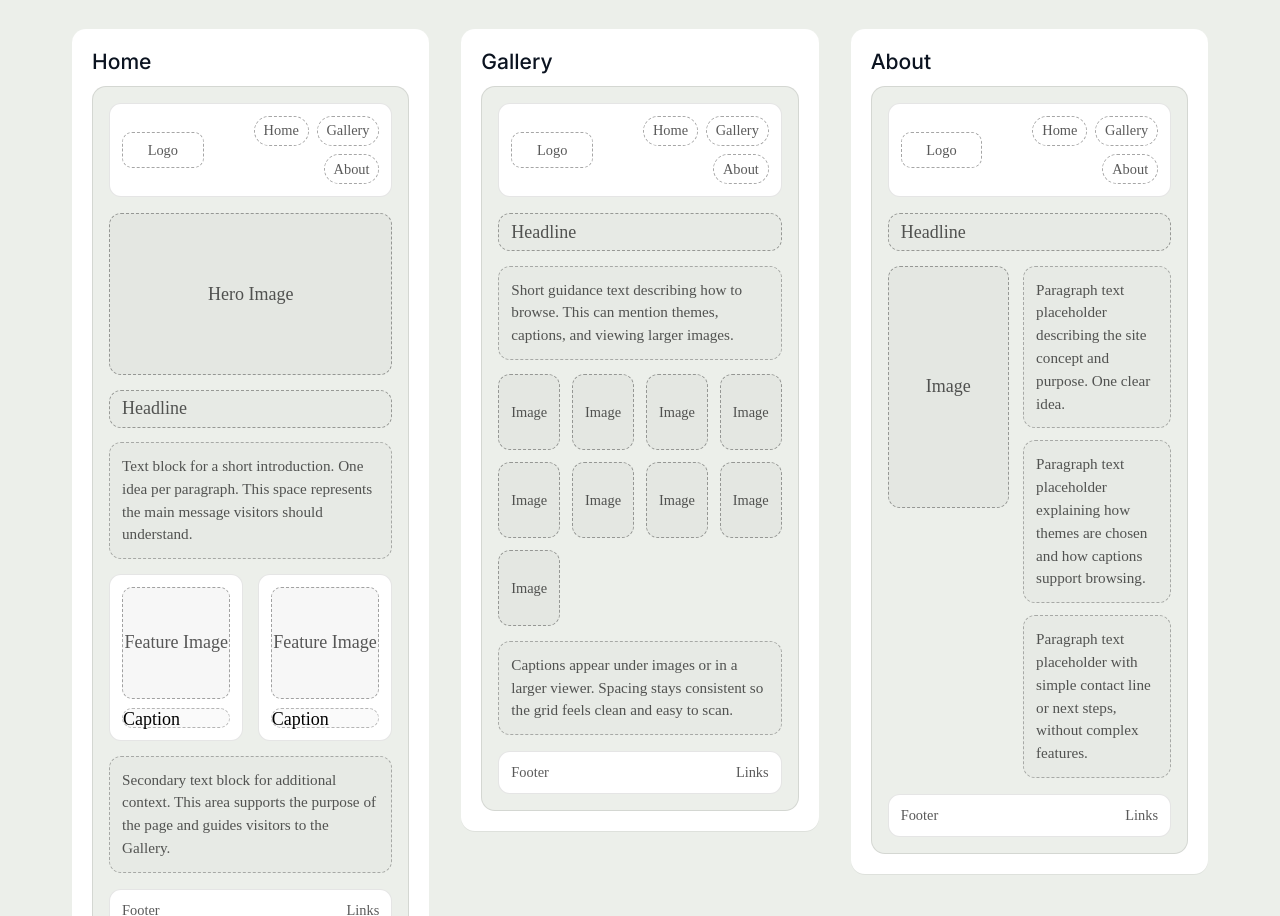
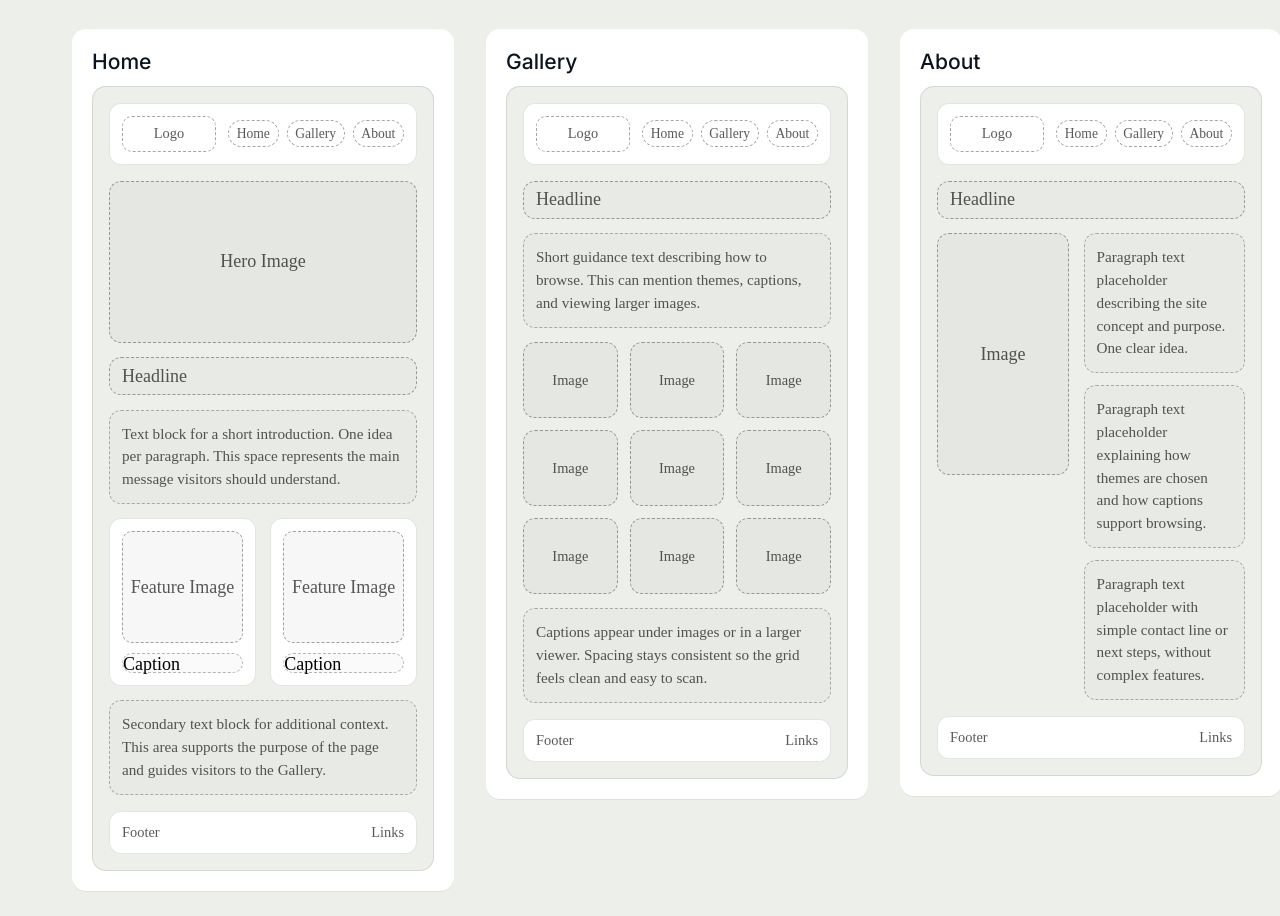
Before and after one commit to gil24009-rgb/wdd130, a plain HTML site: page photo_gallery/site-plan.html in a window 1280 px wide. Shown: the part 6471-7387 px from the top of the page. Drawn offline with Linux system fonts and the light colour scheme.

Commit message:
wireframe

```diff
--- a/photo_gallery/styles/site-plan.css
+++ b/photo_gallery/styles/site-plan.css
@@ -280,18 +280,20 @@ nav a:hover {
 .wf-nav {
   display: flex;
   gap: 0.5rem;
-  flex-wrap: wrap;
+  flex-wrap: nowrap;
   justify-content: flex-end;
+  align-items: center;
 }
 
 .wf-chip {
   display: inline-block;
-  padding: 0.35rem 0.55rem;
+  padding: 0.28rem 0.48rem;
   border-radius: 999px;
   border: 1px dashed rgba(0, 0, 0, 0.35);
   color: rgba(0, 0, 0, 0.65);
-  font-size: 0.9rem;
+  font-size: 0.85rem;
   font-weight: 400;
+  white-space: nowrap;
 }
 
 .wf-body {
@@ -424,6 +426,6 @@ nav a:hover {
   }
 
   .wf-gallery-grid {
-    grid-template-columns: repeat(4, 1fr);
+    grid-template-columns: repeat(3, 1fr);
   }
 }
```
